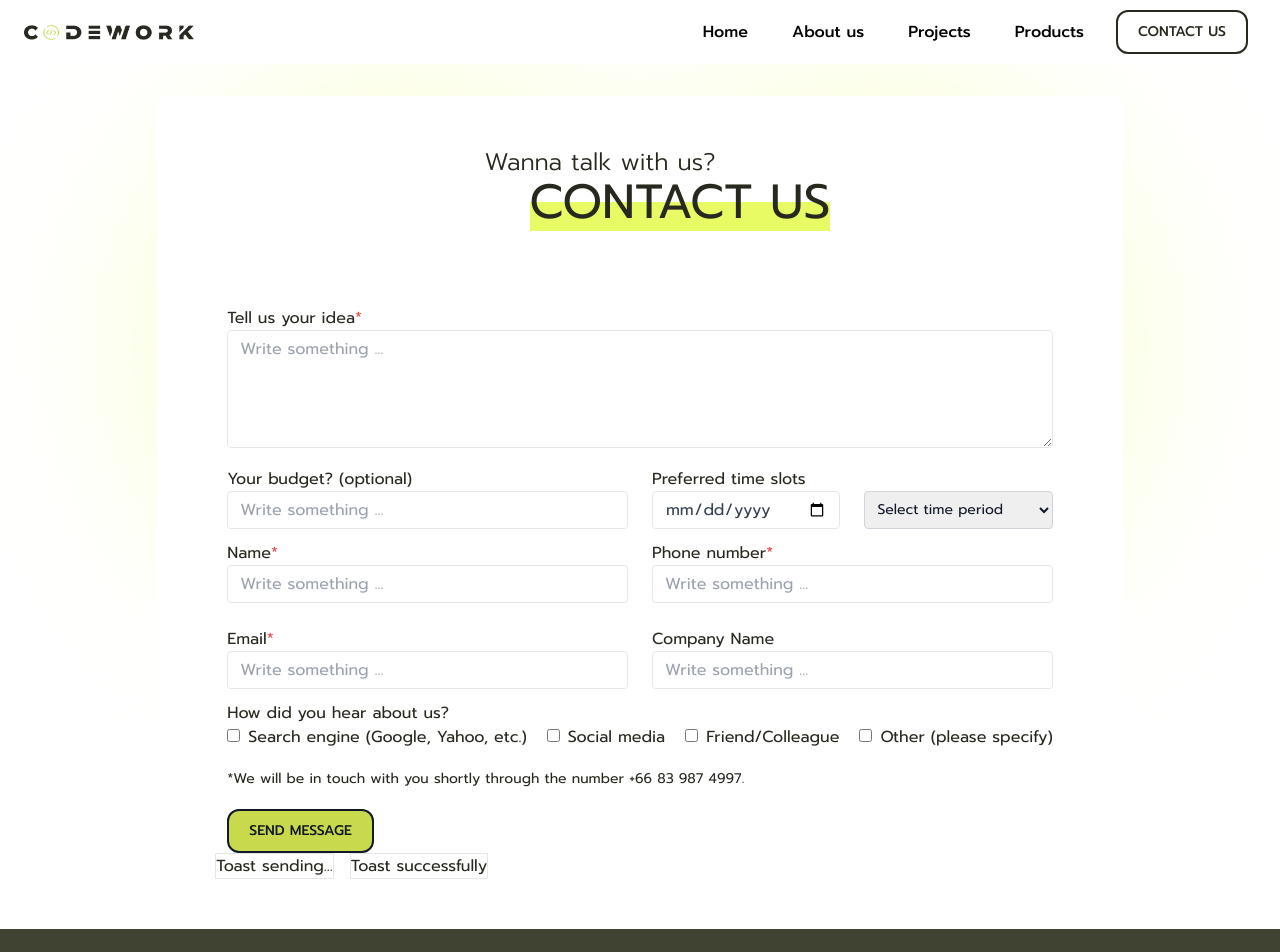
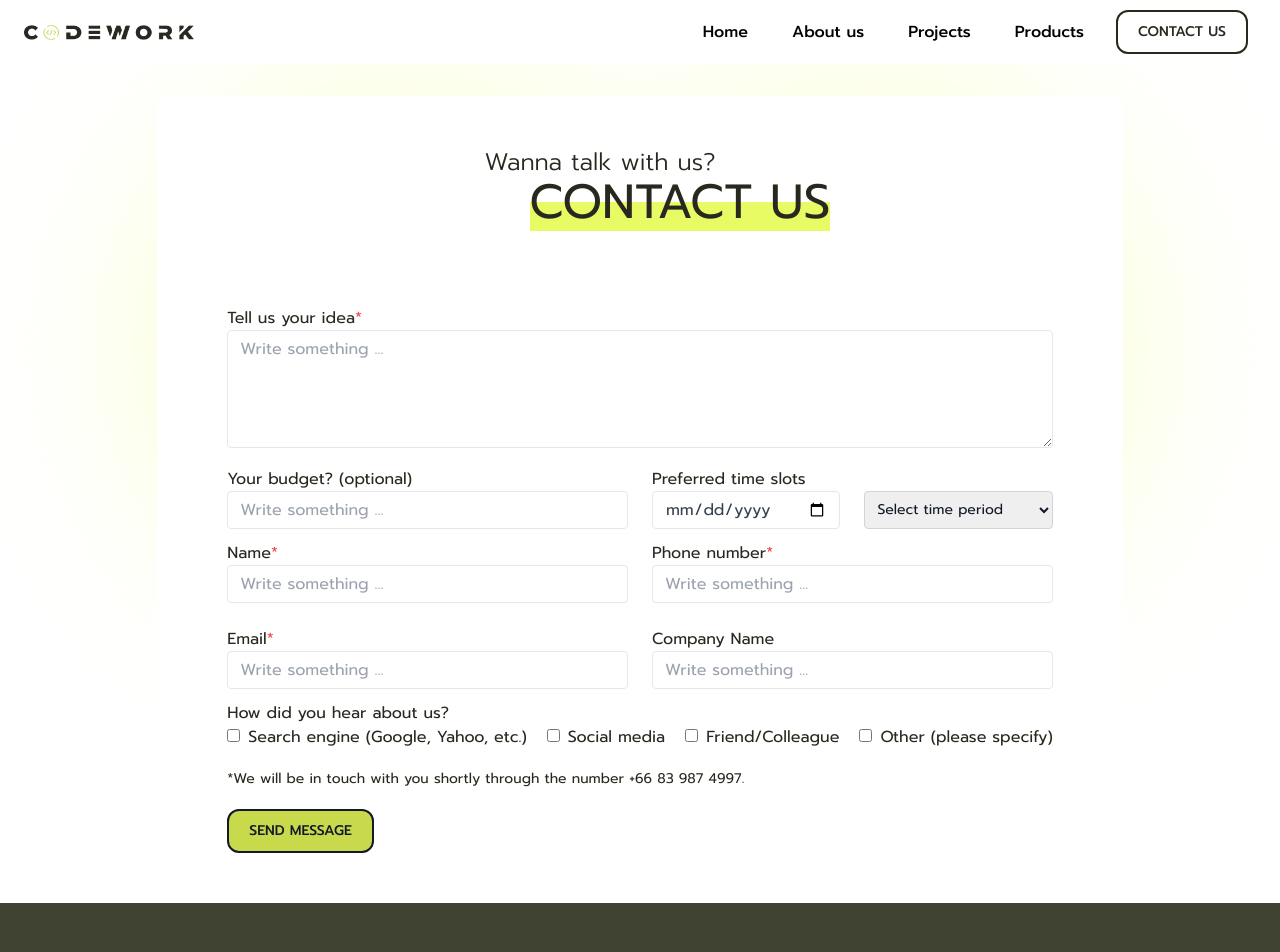
Before and after one commit to The-Alzhemist/codework-landing-page, a Next.js app: page /contact-us in a window 1280 px wide. Shown: the top 952 px of the page. Built offline with nearby package versions, Linux system fonts and the light colour scheme.

Commit message:
update: toastlify

```diff
--- a/src/components/ContactUs/FormSpree-form.tsx
+++ b/src/components/ContactUs/FormSpree-form.tsx
@@ -129,68 +129,17 @@ const ContactForm = ({
             4997.
           </div>
 
-          {/* {errors && (
-            <div className="mb-5">
-              {errors.idea && (
-                <p className="text-red-500">** {errors.idea?.message}</p>
-              )}
-              {errors.name && (
-                <p className="text-red-500">** {errors.name?.message}</p>
-              )}
-              {errors.email && (
-                <p className="text-red-500">** {errors.email?.message}</p>
-              )}
-              {errors.phoneNumber && (
-                <p className="text-red-500">** {errors.phoneNumber?.message}</p>
-              )}
-            </div>
-          )} */}
-
           <ExternalPrimaryButton pathName="#" disabled={!isValid}>
             SEND MESSAGE
           </ExternalPrimaryButton>
         </form>
+
         <StatusMessage
-          submitting={state.submitting}
-          succeeded={state.succeeded}
-          errors={state.errors}
-        />
+            submitting={state.submitting}
+            succeeded={state.succeeded}
+            errors={state.errors}
+          />
 
-
-
-        <button className="border mx-2"
-          onClick={() =>
-            toast.info("Sending your message, please wait...", {
-              position: "top-center",
-              autoClose: 2000,
-              hideProgressBar: false,
-              closeOnClick: true,
-              pauseOnHover: true,
-              draggable: true,
-              progress: undefined,
-              theme: "light",
-            })
-          }
-        >
-          Toast sending...
-        </button>
-
-        <button className="border mx-2"
-          onClick={() =>
-            toast.success("Your message has been sent successfully. Thank you for reaching out to us!", {
-              position: "top-center",
-              autoClose: 5000,
-              hideProgressBar: false,
-              closeOnClick: true,
-              pauseOnHover: true,
-              draggable: true,
-              progress: undefined,
-              theme: "light",
-            })
-          }
-        >
-          Toast successfully
-        </button>
       </div>
     </>
   );
--- a/src/components/ContactUs/component/statusMessage/StatusMessage.tsx
+++ b/src/components/ContactUs/component/statusMessage/StatusMessage.tsx
@@ -1,38 +1,55 @@
-import React from 'react'
-import { FormSpreeStatus } from './interface'
-import { toast } from "react-toastify";
-import "react-toastify/dist/ReactToastify.css";
+import React, { useEffect } from 'react';
+import { FormSpreeStatus } from './interface';
+import { toast } from 'react-toastify';
+import 'react-toastify/dist/ReactToastify.css';
 
-const StatusMessage = (state:FormSpreeStatus) => {
-    if(state.submitting) {
-         toast.info("Sending your message, please wait...", {
+const StatusMessage = ({ succeeded, submitting, errors }: FormSpreeStatus) => {
+  useEffect(() => {
+    if (submitting && !succeeded) {
+      toast.info("We're processing your message...", {
         position: "top-center",
-          autoClose: 2000,
+        autoClose: 3000,
         hideProgressBar: false,
         closeOnClick: true,
         pauseOnHover: true,
         draggable: true,
         progress: undefined,
         theme: "light",
-        })
+      });
+    } else {
+      toast.dismiss();
+    }
 
-
-    } else if (state.succeeded ) {
-      toast.success("Your message has been sent successfully. Thank you for reaching out to us!", {
+    if (!submitting && succeeded) {
+      toast.success("Message sent successfully!", {
         position: "top-center",
-        autoClose: 5000,
+        autoClose: 10000,
         hideProgressBar: false,
         closeOnClick: true,
         pauseOnHover: true,
         draggable: true,
         progress: undefined,
         theme: "light",
-      })
-    } else if (state.errors) {
-       return(<div className="text-red-500 mt-3 px-2 md:px-5">
-       {`Sorry, we couldn't send your message. Please try again`}
-     </div>)
+      });
+    } else {
+      toast.dismiss();
     }
+    if (errors) {
+      toast.error("There was an issue sending your message. Please retry", {
+        position: "top-center",
+        autoClose: 10000,
+        hideProgressBar: false,
+        closeOnClick: true,
+        pauseOnHover: true,
+        draggable: true,
+        progress: undefined,
+        theme: "light",
+      });
     }
 
+  }, [succeeded, submitting, errors]);
+
+  return null
+};
+
 export default StatusMessage
```
Lines whose indentation alone changed are shown as unchanged.
